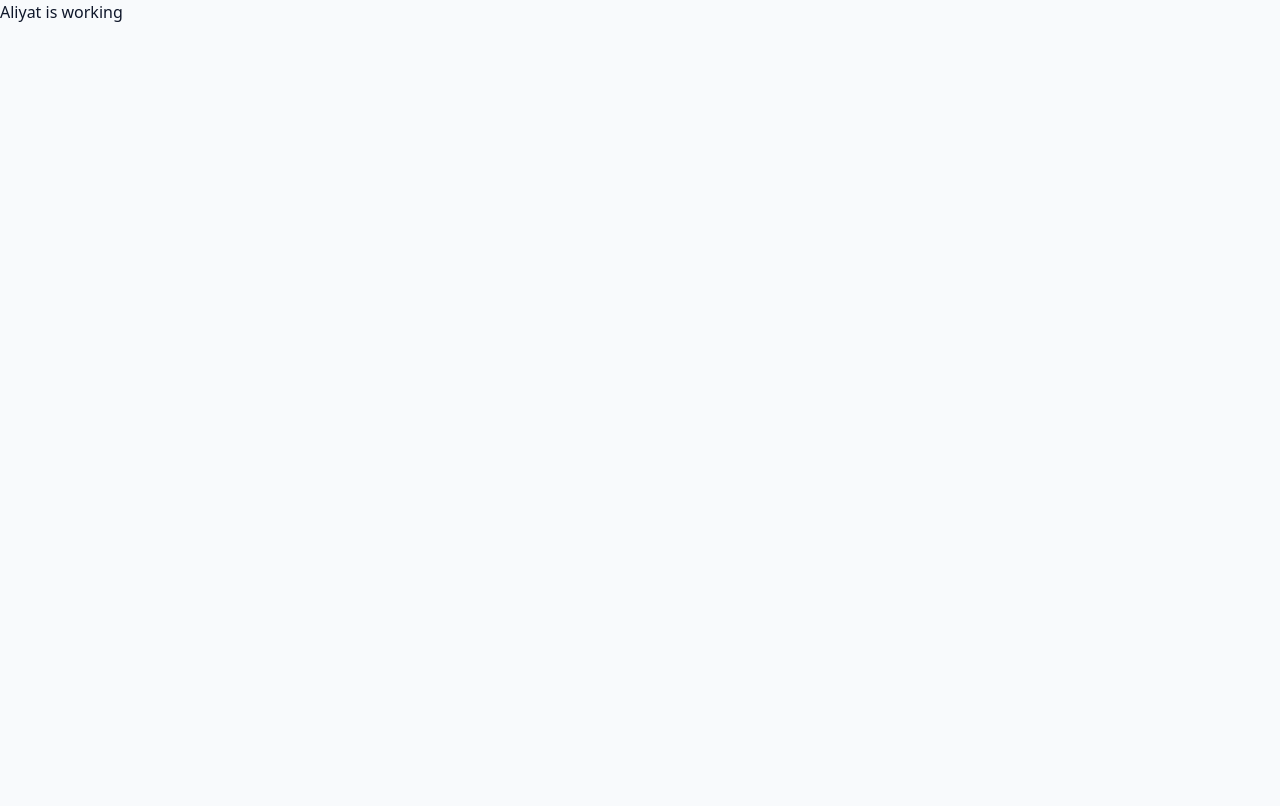
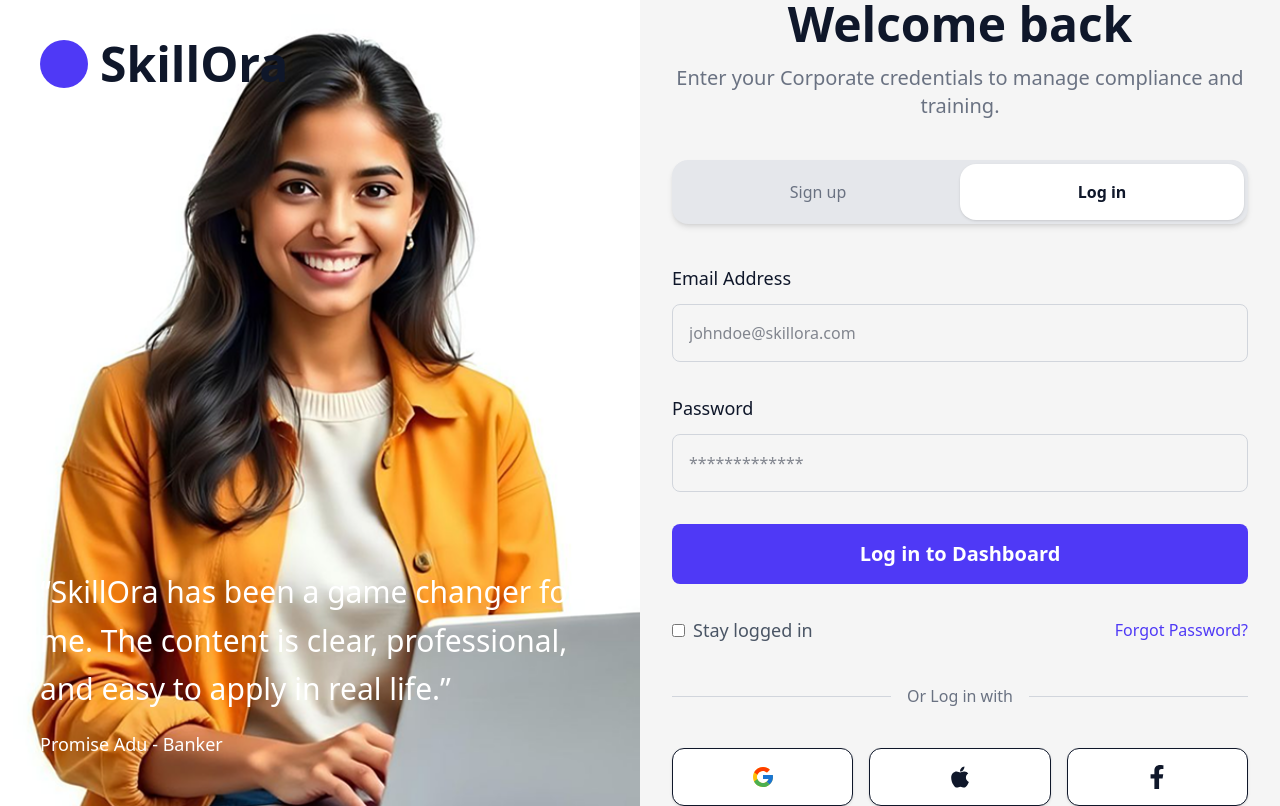
Before and after one commit to iibrahimx/skillora-frontend, a Next.js app: page /sign-in in a window 1280 px wide. Built offline with nearby package versions, Linux system fonts and the light colour scheme.

Commit message:
implementing signin page

```diff
--- a/package.json
+++ b/package.json
@@ -12,7 +12,8 @@
     "lucide-react": "^1.17.0",
     "next": "16.2.6",
     "react": "19.2.4",
-    "react-dom": "19.2.4"
+    "react-dom": "19.2.4",
+    "react-icons": "^5.6.0"
   },
   "devDependencies": {
     "@tailwindcss/postcss": "^4",
--- a/src/app/(auth)/sign-in/page.tsx
+++ b/src/app/(auth)/sign-in/page.tsx
@@ -1,5 +1,141 @@
 import ComingSoon from "@/components/common/ComingSoon";
+import Image from "next/image";
+import { FcGoogle } from "react-icons/fc";
+import { FaApple, FaFacebookF } from "react-icons/fa";
 
 export default function SignInPage() {
-  return <>Aliyat is working</>;
-}
+  return (
+    <>
+      {/* left  image Section Goes Here */}
+      <div className="min-h-screen flex bg-[#F5F5F5]">
+        {/* Left Section */}
+        <div className="hidden lg:flex lg:w-1/2 relative bg-gray-200">
+          <Image
+            src="/IMAGES/auth/signin.png"
+            alt="Student"
+            className="absolute inset-0 h-full w-full object-cover"
+            width={50}
+            height={50}
+          />
+
+          <div className="absolute top-10 left-10 flex items-center gap-3">
+            <div className="h-12 w-12 rounded-full bg-indigo-600"></div>
+            <h1 className="text-5xl font-bold">SkillOra</h1>
+          </div>
+
+          <div className="absolute bottom-12 left-10 right-10 text-white">
+            <p className="text-3xl leading-relaxed">
+              “SkillOra has been a game changer for me. The content is clear,
+              professional, and easy to apply in real life.”
+            </p>
+
+            <p className="mt-4 text-lg">
+              Promise Adu - Banker
+            </p>
+          </div>
+        </div>
+
+        {/* Right Section Goes Here */}
+        <div className="flex w-full lg:w-1/2 items-center justify-center px-8">
+          <div className="w-full max-w-xl">
+            <h1 className="text-center text-5xl font-bold">
+              Welcome back
+            </h1>
+            <p className="mt-4 text-center text-gray-500 text-xl">
+              Enter your Corporate credentials to manage compliance and training.
+            </p>
+
+
+            {/* Toggle */}
+            <div className="mt-10 flex rounded-2xl bg-gray-200 p-1 shadow-md">
+              <button className="flex-1 py-4 text-gray-500">
+                Sign up
+              </button>
+
+              <button className="flex-1 rounded-2xl bg-white py-4 font-semibold shadow">
+                Log in
+              </button>
+            </div>
+
+
+            {/* Form */}
+            <form className="mt-10 space-y-8">
+              <div>
+                <label className="mb-3 block text-lg font-medium">
+                  Email Address
+                </label>
+
+
+                <input
+                  type="email"
+                  placeholder="johndoe@skillora.com"
+                  className="w-full rounded-lg border border-gray-300 px-4 py-4 outline-none focus:ring-2 focus:ring-indigo-500"
+                />
+              </div>
+
+              <div>
+                <label className="mb-3 block text-lg font-medium">
+                  Password
+                </label>
+
+                <input
+                  type="password"
+                  placeholder="*************"
+                  className="w-full rounded-lg border border-gray-300 px-4 py-4 outline-none focus:ring-2 focus:ring-indigo-500"
+                />
+              </div>
+
+              <button
+                type="submit"
+                className="w-full rounded-lg bg-indigo-600 py-4 text-xl font-semibold text-white hover:bg-indigo-700"
+              >
+                Log in to Dashboard
+              </button>
+
+              <div className="flex items-center justify-between">
+                <label className="flex items-center gap-2">
+                  <input type="checkbox" />
+                  <span className="text-lg text-gray-600">
+                    Stay logged in
+                  </span>
+                </label>
+
+                <button
+                  type="button"
+                  className="text-indigo-600"
+                >
+                  Forgot Password?
+                </button>
+              </div>
+            </form>
+
+            {/* Divider */}
+            <div className="my-10 flex items-center">
+              <div className="h-px flex-1 bg-gray-300"></div>
+
+              <span className="mx-4 text-gray-500">
+                Or Log in with
+              </span>
+
+              <div className="h-px flex-1 bg-gray-300"></div>
+            </div>
+            {/* Social Login */}
+            <div className="grid grid-cols-3 gap-4">
+              <button className="flex items-center justify-center rounded-xl border bg-white py-4 shadow-sm hover:bg-gray-50">
+                <FcGoogle size={24} />
+              </button>
+
+              <button className="flex items-center justify-center rounded-xl border bg-white py-4 shadow-sm hover:bg-gray-50">
+                <FaApple size={24} />
+              </button>
+
+              <button className="flex items-center justify-center rounded-xl border bg-white py-4 shadow-sm hover:bg-gray-50">
+                <FaFacebookF size={24} />
+              </button>
+            </div>
+          </div>
+        </div>
+        </div>
+      </>
+      );
+    }
--- /dev/null
+++ b/src/components/Logo.tsx
@@ -0,0 +1,21 @@
+import Image from "next/image";
+
+type LogoProps = {
+  width?: number;
+  height?: number;
+};
+
+export default function Logo({
+  width = 96,
+  height = 96,
+}: LogoProps) {
+  return (
+    <Image
+      src="/icons/skillora-logo.svg"
+      alt="SkillOra Logo"
+      width={width}
+      height={height}
+      priority
+    />
+  );
+}
```
Also changed, not shown: public/IMAGES/auth/signin.png (added), 1 other file (tests, documents, lock files or other folders).
